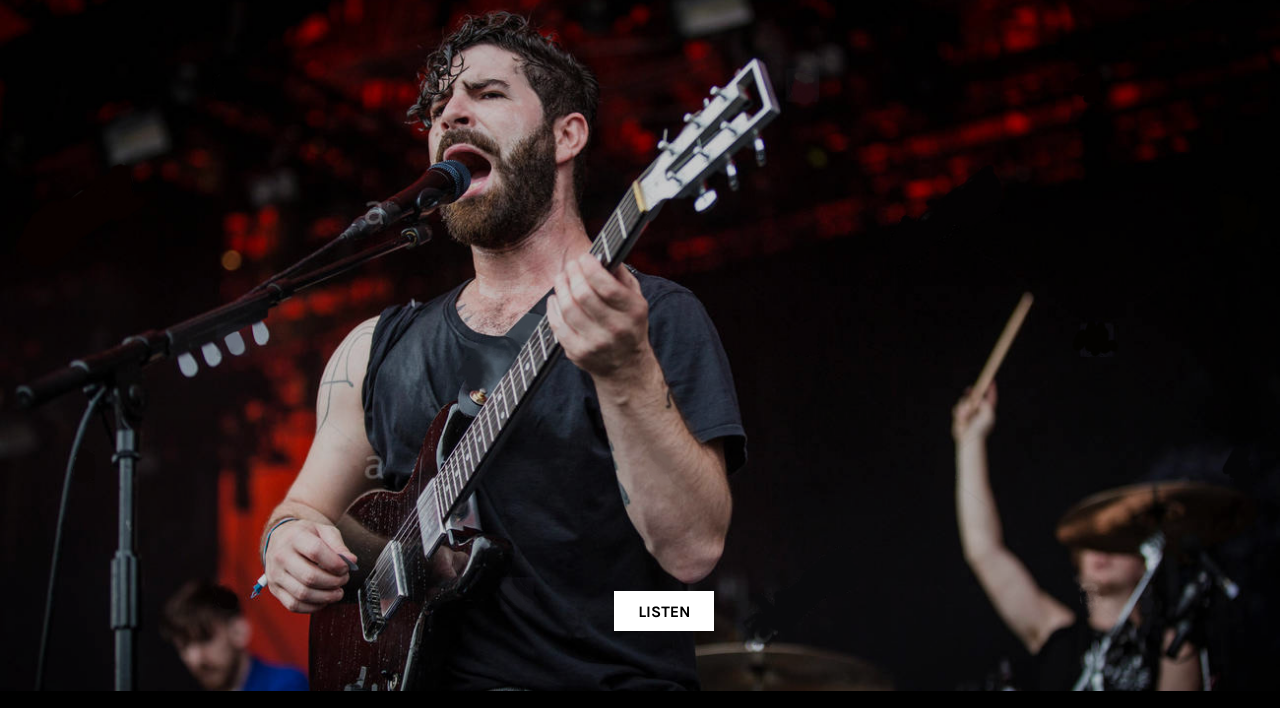
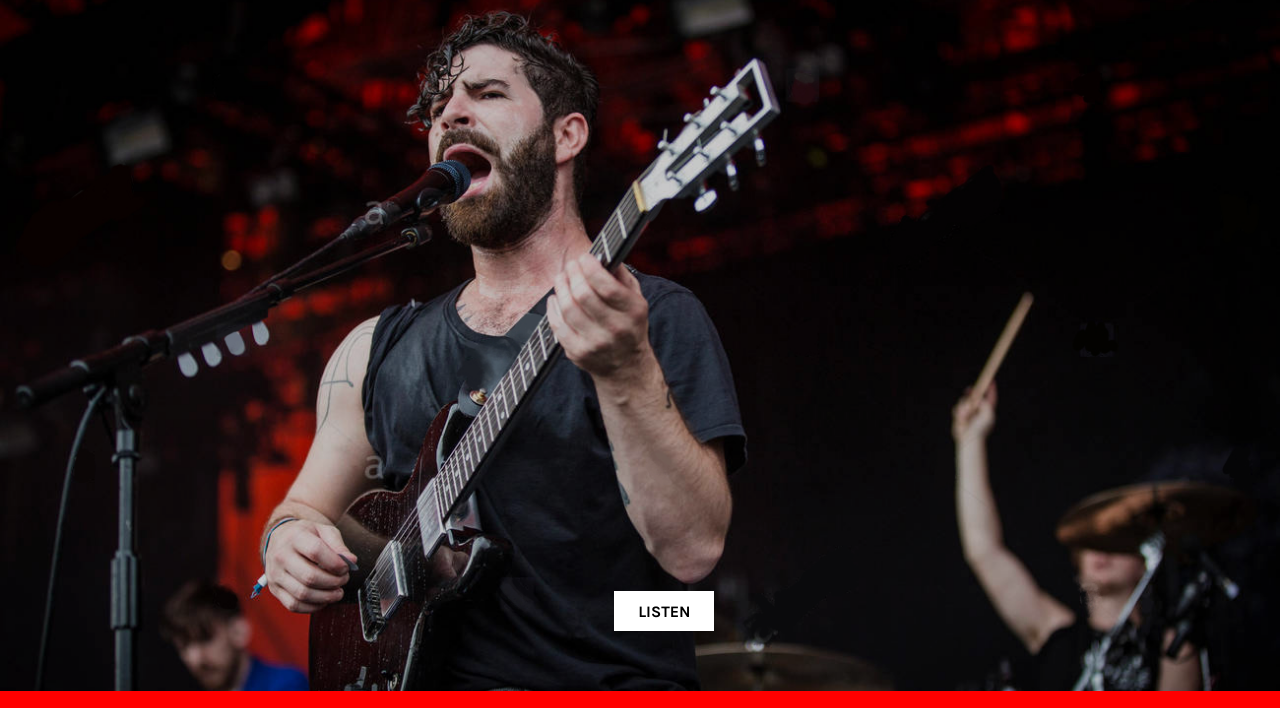
Before and after one commit to Angie-Cas/foals-music, a plain HTML site: page index.html in a window 1280 px wide. Shown: the part 59-767 px from the top of the page. Drawn offline with Linux system fonts and the light colour scheme.

Commit message:
Update styles.css

```diff
--- a/css/styles.css
+++ b/css/styles.css
@@ -8,7 +8,7 @@
 }
 
 body {
-    background: black;
+    background: red;
 }
 
 /* -------- NAV -------- */
```
